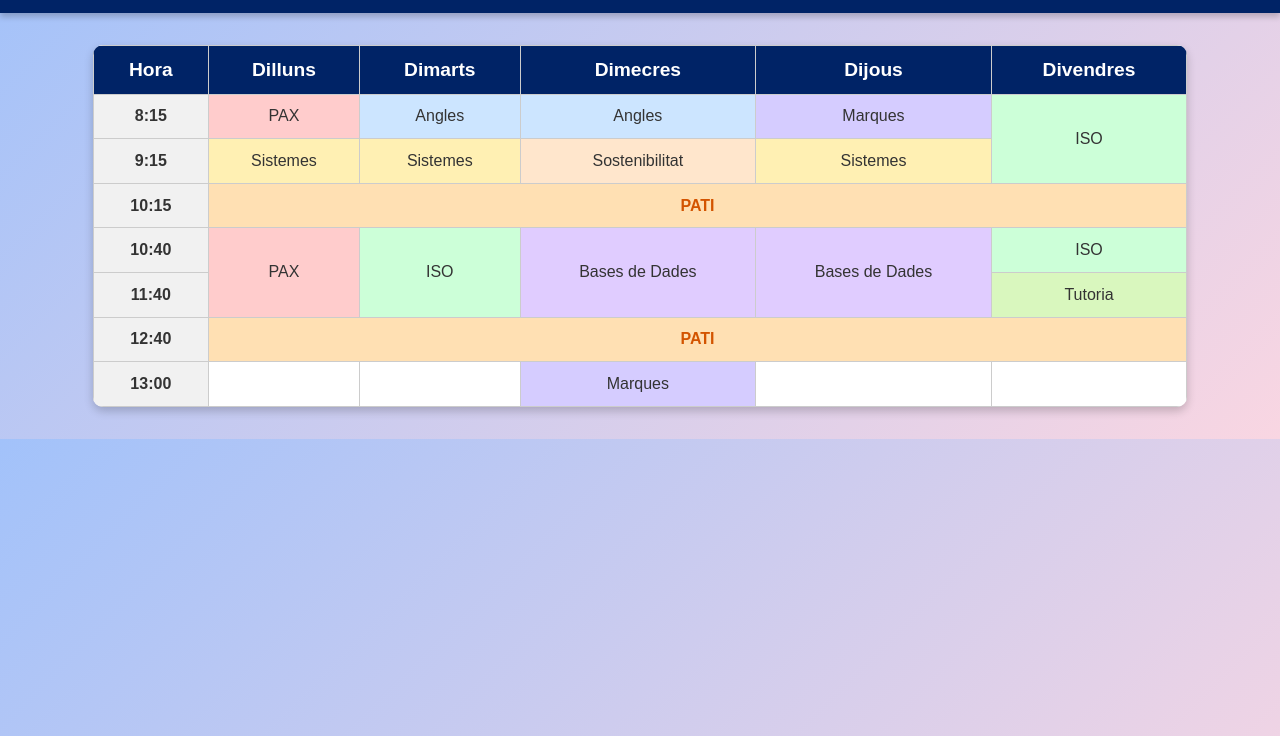
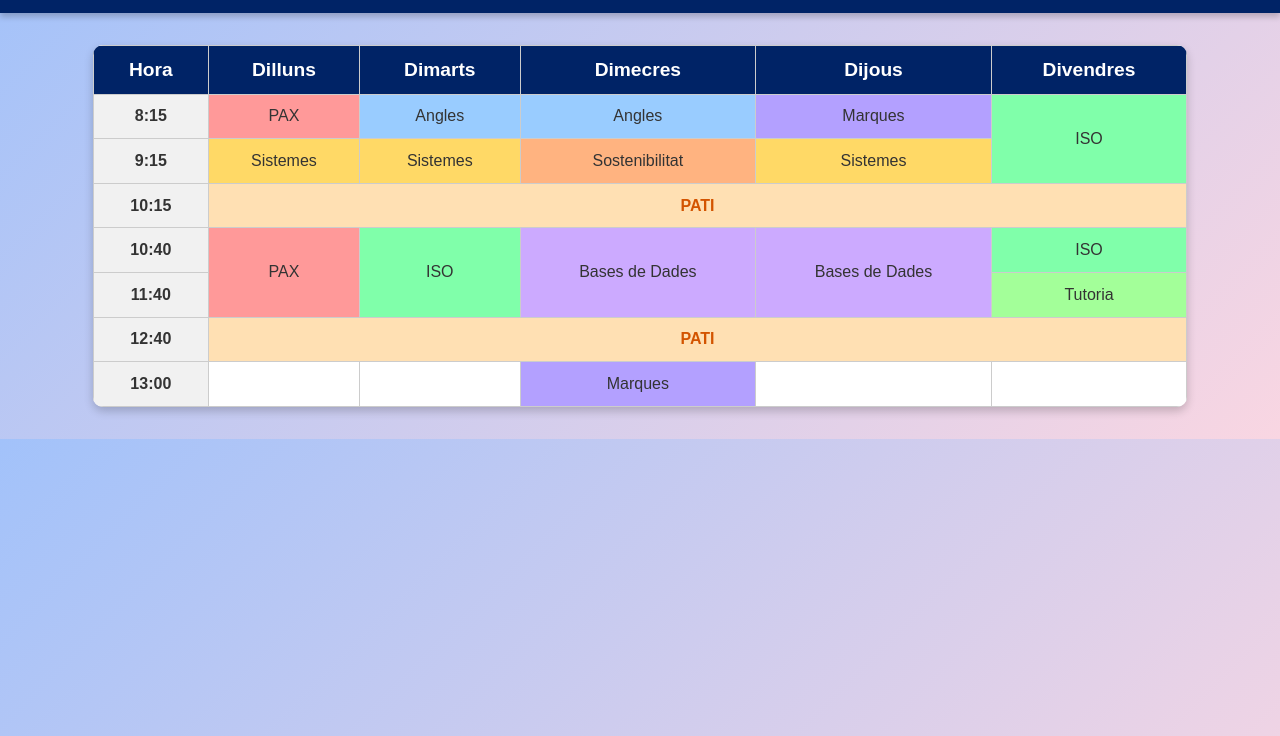
Before and after one commit to miquelaymerich/horaris, a plain HTML site: page index.html in a window 1280 px wide. Shown: the part 64-800 px from the top of the page. Drawn offline with Linux system fonts and the light colour scheme.

Commit message:
index.html

```diff
--- a/index.html
+++ b/index.html
@@ -78,14 +78,15 @@
         }
 
         /* Colors per assignatures */
-        .PAX { background-color: #ffcccc; }
-        .Angles { background-color: #cce5ff; }
-        .Marques { background-color: #d5ccff; }
-        .ISO { background-color: #ccffd8; }
-        .Sistemes { background-color: #fff0b3; }
-        .Sostenibilitat { background-color: #ffe6cc; }
-        .Bases { background-color: #e0ccff; }
-        .Tutoria { background-color: #d9f7be; }
+.PAX { background-color: #ff9999; } /* Rosa clar */
+.Angles { background-color: #99ccff; } /* Blau clar */
+.Marques { background-color: #b3a0ff; } /* Morat clar */
+.ISO { background-color: #80ffaa; } /* Verd clar */
+.Sistemes { background-color: #ffd966; } /* Groc suau */
+.Sostenibilitat { background-color: #ffb380; } /* Taronja clar */
+.Bases { background-color: #ccaaff; } /* Lila clar */
+.Tutoria { background-color: #a3ff99; } /* Verd poma */
+
 
         @media (max-width: 768px) {
             table {
```
